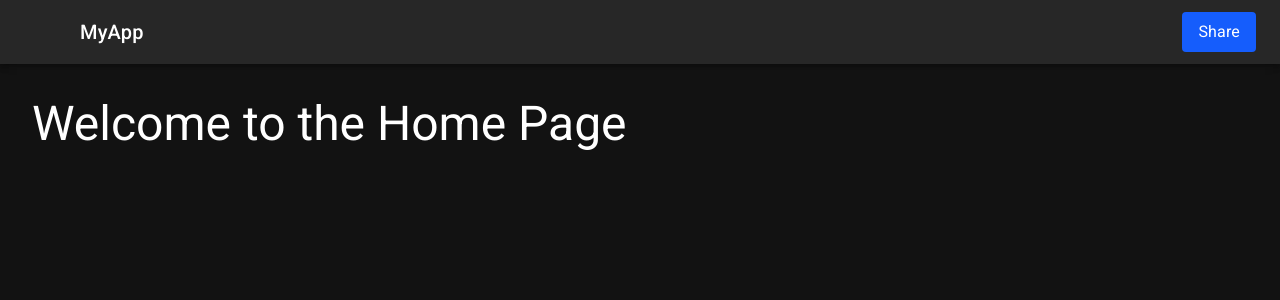
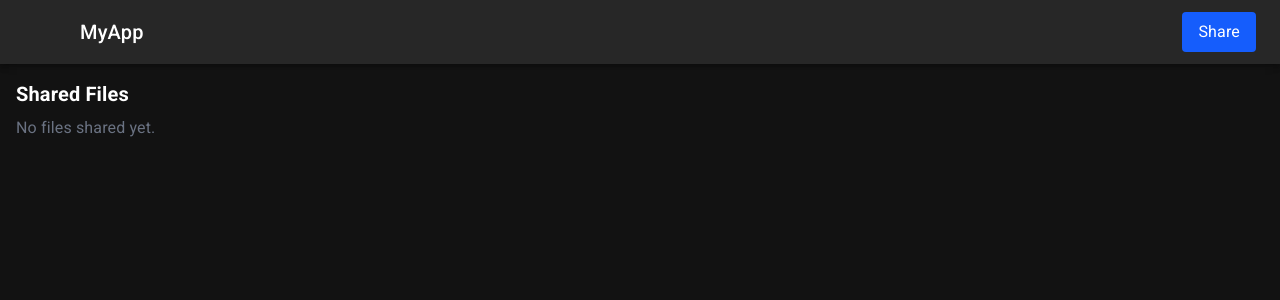
Before and after one commit to Rahul122703/Redux-todo, a React (Vite) app in the folder client/: page /sharetarget in a window 1280 px wide. Shown: the top 300 px of the page. Built offline with nearby package versions, Linux system fonts and the light colour scheme; some icons are missing.

Commit message:
adding file sharing feature

```diff
--- a/client/src/App.jsx
+++ b/client/src/App.jsx
@@ -4,6 +4,7 @@ import Navbar from "./components/Navbar";
 import Home from "./pages/Home";
 import Signin from "./pages/Signin";
 import Signup from "./pages/Signup";
+import ShareTarget from "./pages/ShareTarget";
 import { ThemeProvider, createTheme, CssBaseline } from "@mui/material";
 import { useSelector } from "react-redux";
 
@@ -25,6 +26,7 @@ const App = () => {
           <Route path="/" element={<Home />} />
           <Route path="/signin" element={<Signin />} />
           <Route path="/signup" element={<Signup />} />
+          <Route path="/sharetarget" element={<ShareTarget />} />
           <Route path="/*" element={<Home />} />
         </Routes>
       </Router>
--- a/client/src/pages/ShareTarget.jsx
+++ b/client/src/pages/ShareTarget.jsx
@@ -1,25 +1,37 @@
-import React, { useEffect } from "react";
+import React, { useState, useEffect } from "react";
 
 export default function ShareTarget() {
+  const [fileNames, setFileNames] = useState([]);
+
   useEffect(() => {
-    // Only works in PWA installed mode
     if ("launchQueue" in window && "files" in LaunchParams.prototype) {
-      window.launchQueue.setConsumer(async (launchParams) => {
-        if (!launchParams.files.length) return;
+      window.launchQueue.setConsumer(async ({ files }) => {
+        if (!files.length) return;
 
-        for (const fileHandle of launchParams.files) {
-          const file = await fileHandle.getFile();
-          console.log("Received file:", file);
-          // Do something with the file (preview, upload, etc.)
-        }
+        const names = await Promise.all(
+          files.map(async (fileHandle) => {
+            const file = await fileHandle.getFile();
+            return file.name;
+          })
+        );
+
+        setFileNames(names);
       });
     }
   }, []);
 
   return (
     <div className="p-4">
-      <h2 className="text-xl font-semibold">Receiving Shared Content...</h2>
-      <p>Check the console for shared file info.</p>
+      <h2 className="text-xl font-semibold mb-2">Shared Files</h2>
+      {fileNames.length > 0 ? (
+        <ul className="list-disc list-inside">
+          {fileNames.map((name, idx) => (
+            <li key={idx}>{name}</li>
+          ))}
+        </ul>
+      ) : (
+        <p className="text-gray-500">No files shared yet.</p>
+      )}
     </div>
   );
 }
--- a/client/vite.config.js
+++ b/client/vite.config.js
@@ -26,7 +26,7 @@ const manifestPWA = {
       },
     ],
     share_target: {
-      action: "/share-target",
+      action: "/sharetarget",
       method: "POST",
       enctype: "multipart/form-data",
       params: {
```
